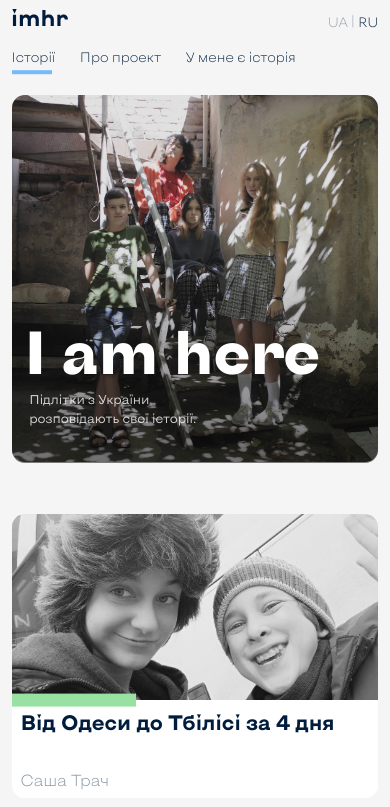
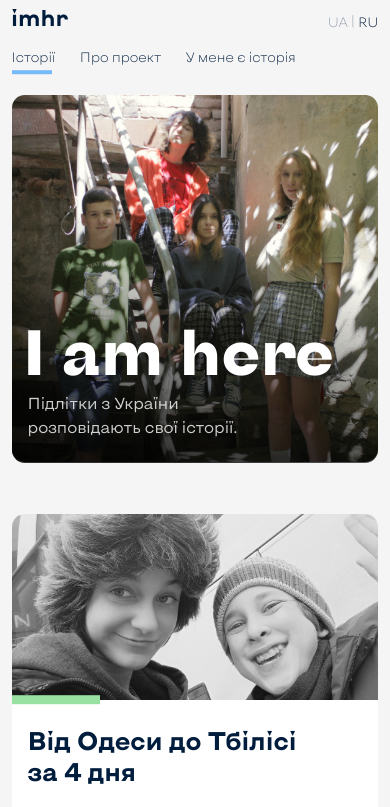
Before and after one commit to pa7lux/imhr-website, a website built with Vite: page index.html in a window 390 px wide. Shown: the top 807 px of the page. Built offline with nearby package versions, Linux system fonts and the light colour scheme.

Commit message:
обновил главное фото

```diff
--- a/index.html
+++ b/index.html
@@ -53,7 +53,12 @@
       </nav>
     </header>
     <section class="cover">
-      <img src="./images/index/bg.jpg" alt="Фото редакции" class="cover-image">
+      <picture>
+        <source srcset="/images/index/cover_mobile_1x.jpg, /images/index/cover_mobile_2x.jpg 2x" media="(max-width: 600px)">
+        <source srcset="/images/index/cover_desktop_1x.jpg, /images/index/cover_desktop_2x.jpg 2x" media="(min-width: 601px)">
+
+        <img src="/images/index/cover_desktop_1x.jpg" alt="Фото редакції" class="cover-image">
+      </picture>
       <div class="heading-box">
         <h1 class="cover-title">I am here</h1>
         <p class="cover-subheading">Підлітки з України<br>розповідають свої історії.</p>
--- a/styles/index.css
+++ b/styles/index.css
@@ -22,7 +22,7 @@ body {
   left: 0;
   width: 100%;
   height: calc(100% - 2px);
-  background-image: linear-gradient(180deg, rgba(0, 0, 0, 0) 41.5%, rgba(0, 0, 0, 0.5) 100%);
+  background-image: linear-gradient(194deg, rgba(0, 0, 0, 0) 41%, rgba(0, 0, 0, 0.8) 90%);
   border-radius: var(--radius-main);
 }
 
@@ -43,6 +43,13 @@ body {
   bottom: 10%;
 }
 
+@media screen and (max-width: 600px) {
+  .heading-box {
+    left: 1rem;
+    bottom: 7%;
+  }
+}
+
 .cover-title {
   font-size: var(--heading-size-l);
   font-size: clamp(1rem, -0.6271rem + 8.1356vw, 7rem);
@@ -56,7 +63,7 @@ body {
 
 @media screen and (max-width: 600px) {
   .cover-title {
-    font-size: clamp(1rem, -0.6271rem + 18.1356vw, 7rem);
+    font-size: clamp(1rem, -0.4271rem + 18.1356vw, 7rem);
   }
 }
 
@@ -88,7 +95,7 @@ body {
 
 @media screen and (max-width: 600px) {
   .cover-subheading {
-    font-size: clamp(0.25rem, -0.0212rem + 3.3559vw, 1.25rem);
+    font-size: clamp(0.375rem, 0.2055rem + 3.8475vw, 1rem);
   }
 }
 
@@ -106,6 +113,7 @@ body {
 @media screen and (max-width: 600px) {
   .stories-list {
     grid-template-columns: 1fr;
+    gap: calc(1.5 * var(--size-unit));
   }
 }
 
@@ -115,7 +123,7 @@ body {
 
 @media screen and (max-width: 600px) {
   .story {
-    aspect-ratio: 450/120;
+    aspect-ratio: initial;
   }
 }
 
@@ -139,7 +147,8 @@ body {
 
 @media screen and (max-width: 600px) {
   .story--large .story-info {
-    aspect-ratio: 450/120;
+    aspect-ratio: initial;
+    padding: 1.5rem 1rem;
   }
 }
 
@@ -218,7 +227,10 @@ body {
   flex-direction: column;
   justify-content: space-between;
   height: 100%;
-  padding: clamp(0.5rem, 0.0932rem + 2.0339vw, 2rem) clamp(0.5rem, 0.2288rem + 1.3559vw, 1.5rem) clamp(0.5rem, 0.2288rem + 1.3559vw, 1.5rem);
+  padding:
+    clamp(0.5rem, 0.0932rem + 2.0339vw, 2rem)
+    clamp(0.5rem, 0.2288rem + 1.3559vw, 1.5rem)
+    clamp(0.5rem, 0.2288rem + 1.3559vw, 1.5rem);
   z-index: 1;
 }
 
@@ -236,9 +248,15 @@ body {
 }
 
 @media screen and (max-width: 600px) {
+  .story-info {
+    padding: 1.5rem 1rem;
+  }
+}
+
+@media screen and (max-width: 800px) {
   .story-info::before {
-    padding-left: 20%;
-    aspect-ratio: 140/12;
+    width: 24%;
+    height: 0.6em;
   }
 }
 
@@ -254,9 +272,16 @@ body {
   margin-bottom: clamp(0.5rem, 0.2288rem + 1.3559vw, 1.5rem);
 }
 
+@media screen and (max-width: 800px) {
+  .story-title {
+    font-size: clamp(0.75rem, 0.411rem + 1.2vw, 1.4rem);
+  }
+}
+
 @media screen and (max-width: 600px) {
   .story-title {
-    font-size: clamp(0.75rem, 0.411rem + 3.6949vw, 2rem);
+    font-size: clamp(1rem, 0.7rem + 3.6949vw, 2rem);
+    margin-bottom: 1.5rem;
   }
 }
 
@@ -400,6 +425,13 @@ body {
   animation-timing-function: linear;
 }
 
+@media screen and (max-width: 600px) {
+  .svg.svg-telegram {
+    left: 36%;
+    width: 60%;
+  }
+}
+
 
 
 @keyframes svgAnimation {
```
Also changed, not shown: ru/index.html (+6 -1 lines), public/images/index/cover_desktop_1x.jpg (added), public/images/index/cover_mobile_1x.jpg (added), public/images/index/cover_mobile_2x.jpg (added), 1 other file.
